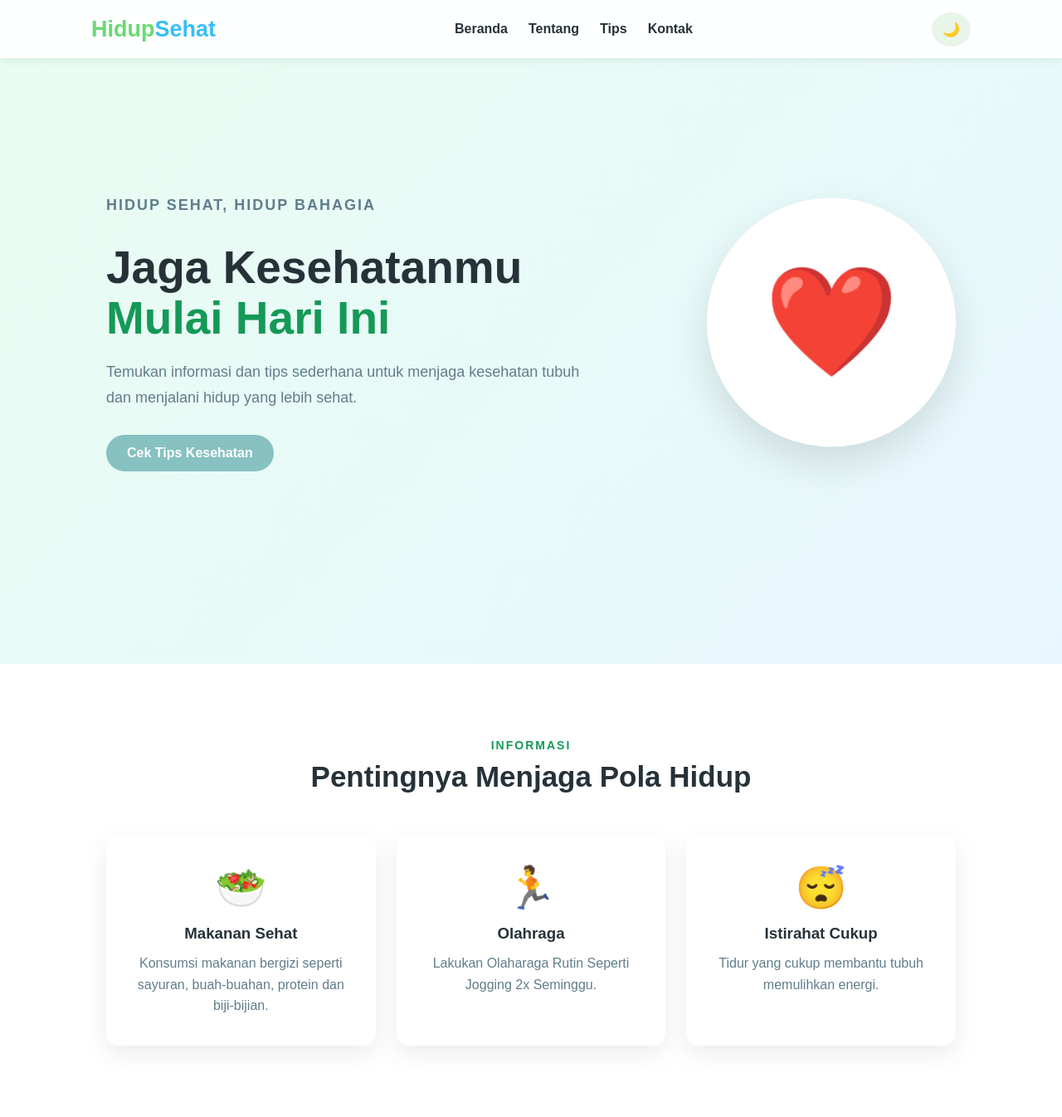
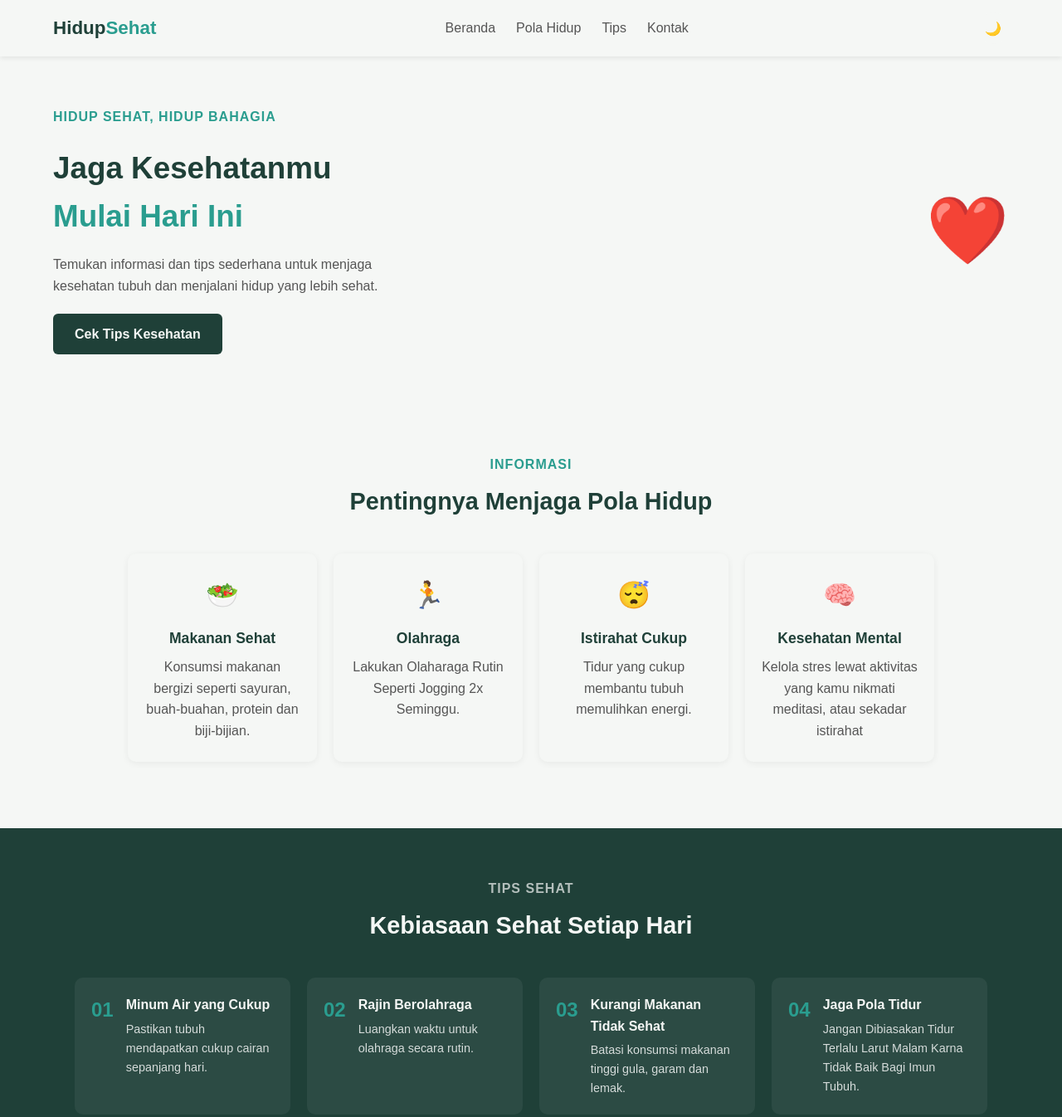
Before and after one commit to abrisamahp-boop/website-iki-abrisam, a plain HTML site: page index.html in a window 1280 px wide. Shown: the top 1346 px of the page at 83% size. Drawn offline with Linux system fonts and the light colour scheme; a script that the page names is missing.

Commit message:
saya sudah menambahkan hero dan div class card di bagian navbar tentang

```diff
--- a/index.html
+++ b/index.html
@@ -13,12 +13,12 @@
         <nav class="navbar">
             <div class="logo">Hidup<span>Sehat</span></div>
 
-            <ul class="nav-menu">
-                <li><a href="#beranda">Beranda</a></li>
-                <li><a href="#tentang">Tentang</a></li>
-                <li><a href="#tips">Tips</a></li>
-                <li><a href="#kontak">Kontak</a></li>
-            </ul>
+          <ul class="nav-menu">
+    <li><a href="#beranda">Beranda</a></li>
+    <li><a href="#tentang">Pola Hidup</a></li>
+    <li><a href="#tips">Tips</a></li>
+    <li><a href="#kontak">Kontak</a></li>
+</ul>
 
             <button id="darkMode" class="dark-btn">🌙</button>
         </nav>
@@ -77,6 +77,19 @@
                 </p>
             </div>
 
+              <div class="card">
+                <div class="icon">🧠</div>
+                <h3>Kesehatan Mental</h3>
+                <p>
+                    Kelola stres lewat aktivitas yang kamu nikmati
+                     meditasi, atau sekadar istirahat
+                </p>
+            </div>
+
+
+                </p>
+            </div>
+
         </div>
     </section>
 
@@ -130,6 +143,9 @@
                         Jangan Dibiasakan Tidur Terlalu Larut Malam
                         Karna Tidak Baik Bagi Imun Tubuh.
                     </p>
+
+
+
                 </div>
             </div>
 
@@ -147,19 +163,15 @@
 
         <p>
             Punya pertanyaan mengenai informasi kesehatan?
-            Silakan hubungi kami melalui email.
+            Silakan hubungi kami melalui no telepon dibawah ini.
         </p>
 
-        <a href="mailto:hidupsehat@email.com" class="btn">
-            Hubungi Kami
+        <a href="no:hidupsehat@email.com" class="btn">
+            0857-7809-9099
         </a>
     </section>
 
-    <!-- Footer -->
-    <footer>
-        <div class="logo">Hidup<span>Sehat</span></div>
-        <p>© 2026 HidupSehat. Website Informasi Kesehatan.</p>
-    </footer>
+
 
     <script src="script.js"></script>
 </body>
--- a/style.css
+++ b/style.css
@@ -1,466 +1,281 @@
-* {
-    margin: 0;
-    padding: 0;
-    box-sizing: border-box;
-    scroll-behavior: smooth;
+
+
+
+:root{
+  --hijau-tua: #1F4038;   /* warna utama: navbar, judul, tombol */
+  --hijau-muda: #2A9D8F;  /* warna aksen: link, garis, hover */
+  --putih: #f5f7f5;
+  --abu-bg: #F5F7F5;      /* warna latar halaman */
+  --abu-teks: #555555;    /* warna teks paragraf */
 }
 
-body {
-    font-family: Arial, sans-serif;
-    color: #263238;
-    background: #ffffff;
-    transition: 0.3s;
+/* --- Reset dasar --- */
+*{
+  margin: 0;
+  padding: 0;
+  box-sizing: border-box;
 }
 
-/* Navbar */
-header {
-    position: fixed;
-    top: 0;
-    width: 100%;
-    z-index: 1000;
-    background: rgba(255, 255, 255, 0.95);
-    box-shadow: 0 2px 10px rgba(0,0,0,0.08);
+body{
+  font-family: Arial, Helvetica, sans-serif;
+  background-color: var(--abu-bg);
+  color: var(--abu-teks);
+  line-height: 1.6;
 }
 
-.navbar {
-    max-width: 1100px;
-    margin: auto;
-    height: 70px;
-    display: flex;
-    align-items: center;
-    justify-content: space-between;
-    padding: 0 20px;
+h1, h2, h3{
+  color: var(--hijau-tua);
 }
 
-.logo {
-    font-size: 27px;
-    font-weight: bold;
-    color: #67da71;
+a{
+  text-decoration: none;
+  color: inherit;
 }
 
-.logo span {
-    color: #38bdf8;
+ul{
+  list-style: none;
 }
 
-.nav-menu {
-    display: flex;
-    list-style: none;
-    gap: 25px;
+/* =========================================================
+   Navbar
+   ========================================================= */
+.navbar{
+  display: flex;
+  justify-content: space-between;
+  align-items: center;
+  background-color: var(--putih);
+  padding: 15px 5%;
+  box-shadow: 0 2px 6px rgba(0,0,0,0.08);
+  position: sticky;
+  top: 0;
 }
 
-.nav-menu a {
-    text-decoration: none;
-    color: #263238;
-    font-weight: bold;
-    transition: 0.3s;
+.logo{
+  font-size: 1.4rem;
+  font-weight: bold;
+  color: var(--hijau-tua);
 }
 
-.nav-menu a:hover {
-    color: #38bdf8;
+.logo span{
+  color: var(--hijau-muda);
 }
 
-.dark-btn {
-    border: none;
-    background: #e8f5e9;
-    padding: 10px 13px;
-    border-radius: 50%;
-    cursor: pointer;
-    font-size: 17px;
+.nav-menu{
+  display: flex;
+  gap: 25px;
 }
 
-/* Hero */
-.hero {
-    min-height: 100vh;
-    padding: 120px 10%;
-    display: flex;
-    align-items: center;
-    justify-content: space-between;
-    background: linear-gradient(135deg, #e8fdf1, #e8f7ff);
+.nav-menu a{
+  font-weight: 500;
 }
 
-.hero-content {
-    max-width: 600px;
-    animation: fadeIn 1s ease;
+.nav-menu a:hover{
+  color: var(--hijau-muda);
 }
 
-.subtitle,
-.section-title p {
-    color: #159957;
-    font-size: 14px;
-    font-weight: bold;
-    letter-spacing: 2px;
-    margin-bottom: 10px;
+.dark-btn{
+  border: none;
+  background-color: var(--abu-bg);
+  width: 38px;
+  height: 38px;
+  border-radius: 50%;
+  cursor: pointer;
+  font-size: 1rem;
 }
 
-.hero h1 {
-    font-size: 55px;
-    line-height: 1.1;
-    margin-bottom: 20px;
+/* =========================================================
+   Hero (bagian atas / beranda)
+   ========================================================= */
+.hero{
+  display: flex;
+  align-items: center;
+  justify-content: space-between;
+  gap: 30px;
+  padding: 60px 5%;
+  text-align: left;
 }
 
-.hero h1 span {
-    color: #159957;
+.subtitle{
+  color: var(--hijau-muda);
+  font-weight: bold;
+  letter-spacing: 1px;
+  margin-bottom: 10px;
 }
 
-.hero p {
-    font-size: 18px;
-    line-height: 1.7;
-    color: #607d8b;
-    margin-bottom: 30px;
+.hero h1{
+  font-size: 2.3rem;
+  margin-bottom: 15px;
 }
 
-.hero-icon {
-    width: 300px;
-    height: 300px;
-    border-radius: 50%;
-    background: white;
-    display: flex;
-    justify-content: center;
-    align-items: center;
-    font-size: 130px;
-    box-shadow: 0 20px 50px rgba(0,0,0,0.12);
-    animation: floating 3s ease-in-out infinite;
+.hero h1 span{
+  color: var(--hijau-muda);
 }
 
-/* Button */
-.btn {
-    display: inline-block;
-    padding: 13px 25px;
-    border: none;
-    border-radius: 30px;
-    background: #87c1c1;
-    color: white;
-    text-decoration: none;
-    font-weight: bold;
-    cursor: pointer;
-    transition: 0.3s;
+.hero-content p{
+  max-width: 450px;
+  margin-bottom: 20px;
 }
 
-.btn:hover {
-    background: #08d2d2;
-    transform: translateY(-3px);
+.hero-icon{
+  font-size: 5rem;
 }
 
-/* Section */
-.section {
-    padding: 90px 10%;
+/* --- Tombol (dipakai di hero & kontak) --- */
+.btn{
+  display: inline-block;
+  background-color: var(--hijau-tua);
+  color: var(--putih);
+  padding: 12px 26px;
+  border-radius: 6px;
+  font-weight: bold;
+  transition: background-color 0.3s;
 }
 
-.section-title {
-    text-align: center;
-    margin-bottom: 50px;
+.btn:hover{
+  background-color: var(--hijau-muda);
 }
 
-.section-title h2 {
-    font-size: 35px;
+/* =========================================================
+   Section umum (dipakai di "Tentang")
+   ========================================================= */
+.section{
+  padding: 60px 5%;
+  max-width: 1100px;
+  margin: 0 auto;
 }
 
-/* Cards */
-.cards {
-    max-width: 1100px;
-    margin: auto;
-    display: grid;
-    grid-template-columns: repeat(3, 1fr);
-    gap: 25px;
+.section-title{
+  text-align: center;
+  margin-bottom: 40px;
 }
 
-.card {
-    padding: 35px 25px;
-    text-align: center;
-    border-radius: 15px;
-    background: #ffffff;
-    box-shadow: 0 10px 30px rgba(0,0,0,0.08);
-    transition: 0.3s;
+.section-title p{
+  color: var(--hijau-muda);
+  font-weight: bold;
+  letter-spacing: 1px;
+  margin-bottom: 8px;
 }
 
-.card:hover {
-    transform: translateY(-10px);
+.section-title h2{
+  font-size: 1.8rem;
 }
 
-.icon {
-    font-size: 50px;
-    margin-bottom: 15px;
+/* --- Kartu info --- */
+.cards{
+  display: grid;
+  grid-template-columns: repeat(auto-fit, minmax(220px, 1fr));
+  gap: 20px;
 }
 
-.card h3 {
-    margin-bottom: 12px;
+.card{
+  background-color: var(--putih);
+  border-radius: 10px;
+  padding: 25px 20px;
+  text-align: center;
+  box-shadow: 0 2px 8px rgba(0,0,0,0.06);
+  transition: transform 0.3s, box-shadow 0.3s;
 }
 
-.card p {
-    color: #607d8b;
-    line-height: 1.6;
+.card:hover{
+  transform: translateY(-5px);
+  box-shadow: 0 6px 16px rgba(0,0,0,0.1);
 }
 
-/* Tips */
-.tips-section {
-    padding: 90px 10%;
-    background: #f3faf6;
+.card .icon{
+  font-size: 2rem;
+  min-height: 2.4rem;   /* biar kartu tetap rapi walau icon-nya kosong */
+  margin-bottom: 12px;
 }
 
-.tips-container {
-    max-width: 900px;
-    margin: auto;
+.card h3{
+  font-size: 1.1rem;
+  margin-bottom: 8px;
 }
 
-.tip {
-    display: flex;
-    align-items: center;
-    gap: 25px;
-    background: white;
-    margin-bottom: 20px;
-    padding: 25px;
-    border-radius: 12px;
-    box-shadow: 0 5px 20px rgba(0,0,0,0.06);
-    transition: 0.3s;
+/* =========================================================
+   Tips (kebiasaan sehat)
+   ========================================================= */
+.tips-section{
+  background-color: var(--hijau-tua);
+  padding: 60px 5%;
 }
 
-.tip:hover {
-    transform: translateX(8px);
+.tips-section .section-title p{
+  color: #ffffffaa;
 }
 
-.tip > span {
-    font-size: 28px;
-    font-weight: bold;
-    color: #59cfdc;
+.tips-section .section-title h2{
+  color: var(--putih);
 }
 
-.tip h3 {
-    margin-bottom: 8px;
+.tips-container{
+  max-width: 1100px;
+  margin: 0 auto;
+  display: grid;
+  grid-template-columns: repeat(auto-fit, minmax(260px, 1fr));
+  gap: 20px;
 }
 
-.tip p {
-    color: #607d8b;
+.tip{
+  display: flex;
+  gap: 15px;
+  background-color: rgba(255,255,255,0.06);
+  padding: 20px;
+  border-radius: 10px;
 }
 
-/* BMI */
-.bmi-section {
-    text-align: center;
+.tip span{
+  font-size: 1.5rem;
+  font-weight: bold;
+  color: var(--hijau-muda);
 }
 
-
-.input-group {
-    text-align: left;
-    margin-bottom: 20px;
+.tip h3{
+  color: var(--putih);
+  font-size: 1rem;
+  margin-bottom: 5px;
 }
 
-.input-group label {
-    display: block;
-    font-weight: bold;
-    margin-bottom: 8px;
+.tip p{
+  color: #ffffffcc;
+  font-size: 0.9rem;
 }
 
-.input-group input {
-    width: 100%;
-    padding: 13px;
-    border: 1px solid #ddd;
-    border-radius: 8px;
-    outline: none;
+/* =========================================================
+   Kontak
+   ========================================================= */
+.contact{
+  text-align: center;
+  padding: 60px 5%;
+  max-width: 600px;
+  margin: 0 auto;
 }
 
-.input-group input:focus {
-    border-color: #000000;
+.contact p{
+  margin: 15px 0 25px;
 }
 
-.result {
-    margin-top: 25px;
-    font-size: 20px;
-    font-weight: bold;
+/* =========================================================
+   Responsif (layar kecil / HP)
+   ========================================================= */
+@media (max-width: 768px){
+  .hero{
+    flex-direction: column;
+    text-align: center;
+  }
+
+  .hero-content p{
+    margin-left: auto;
+    margin-right: auto;
+  }
+
+  .navbar{
+    flex-wrap: wrap;
+    gap: 10px;
+  }
+
+  .nav-menu{
+    gap: 15px;
+    font-size: 0.9rem;
+  }
 }
-
-.warning {
-    max-width: 700px;
-    margin: 25px auto 0;
-    color: #777;
-    font-size: 13px;
-}
-
-/* Contact */
-.contact {
-    text-align: center;
-    padding: 90px 10%;
-    background: linear-gradient(135deg, #000000, #38bdf8);
-    color: white;
-}
-
-.contact .section-title p {
-    color: white;
-}
-
-.contact .section-title h2 {
-    font-size: 35px;
-}
-
-.contact > p {
-    margin-bottom: 25px;
-}
-
-/* Footer */
-footer {
-    padding: 30px;
-    text-align: center;
-    background: #406795;
-    color: rgb(0, 0, 0);
-}
-
-footer p {
-    margin-top: 10px;
-    color: #fdfdfd;
-}
-
-/* Animations */
-@keyframes fadeIn {
-    from {
-        opacity: 0;
-        transform: translateY(30px);
-    }
-
-    to {
-        opacity: 1;
-        transform: translateY(0);
-    }
-}
-
-@keyframes floating {
-    0%, 100% {
-        transform: translateY(0);
-    }
-
-    50% {
-        transform: translateY(-15px);
-    }
-}
-
-/* Dark Mode */
-body.dark {
-    background: #121212;
-    color: #eeeeee;
-}
-
-body.dark header {
-    background: rgba(25,25,25,0.97);
-}
-
-body.dark .nav-menu a {
-    color: white;
-}
-
-body.dark .hero {
-    background: linear-gradient(135deg, #17251e, #142329);
-}
-
-body.dark .hero p,
-body.dark .card p,
-body.dark .tip p {
-    color: #b0bec5;
-}
-
-body.dark .hero-icon {
-    background: #222;
-}
-
-body.dark .card,
-body.dark .tip,
-body.dark .bmi-box {
-    background: #1e1e1e;
-}
-
-body.dark .tips-section {
-    background: #171b19;
-}
-
-body.dark .input-group input {
-    background: #292929;
-    color: white;
-    border-color: #444;
-}
-
-/* Responsive */
-@media (max-width: 768px) {
-
-    .nav-menu {
-        display: none;
-    }
-
-    .hero {
-        flex-direction: column;
-        text-align: center;
-        padding-top: 130px;
-    }
-
-    .hero h1 {
-        font-size: 40px;
-    }
-
-    .hero-icon {
-        width: 200px;
-        height: 200px;
-        font-size: 80px;
-        margin-top: 40px;
-    }
-
-    .cards {
-        grid-template-columns: 1fr;
-    }
-
-    .section-title h2 {
-        font-size: 28px;
-    }
-    /* Animasi Card */
-.card {
-    animation: cardMuncul 1s ease forwards;
-    opacity: 0;
-}
-
-.card:nth-child(1) {
-    animation-delay: 0.2s;
-}
-
-.card:nth-child(2) {
-    animation-delay: 0.4s;
-}
-
-.card:nth-child(3) {
-    animation-delay: 0.6s;
-}
-
-@keyframes cardMuncul {
-    from {
-        opacity: 0;
-        transform: translateY(50px);
-    }
-
-    to {
-        opacity: 1;
-        transform: translateY(0);
-    }
-}
-
-.card:hover {
-    transform: translateY(-10px);
-}
-/* Animasi Tombol */
-.btn {
-    position: relative;
-    overflow: hidden;
-}
-
-.btn::after {
-    content: "";
-    position: absolute;
-    width: 0;
-    height: 0;
-    background: rgba(255, 255, 255, 0.3);
-    border-radius: 50%;
-    transform: translate(-50%, -50%);
-    transition: width 0.5s ease, height 0.5s ease;
-}
-
-.btn:hover::after {
-    width: 300px;
-    height: 300px;
-}
-
-.btn:hover {
-    transform: scale(1.05);
-}
-}
```
